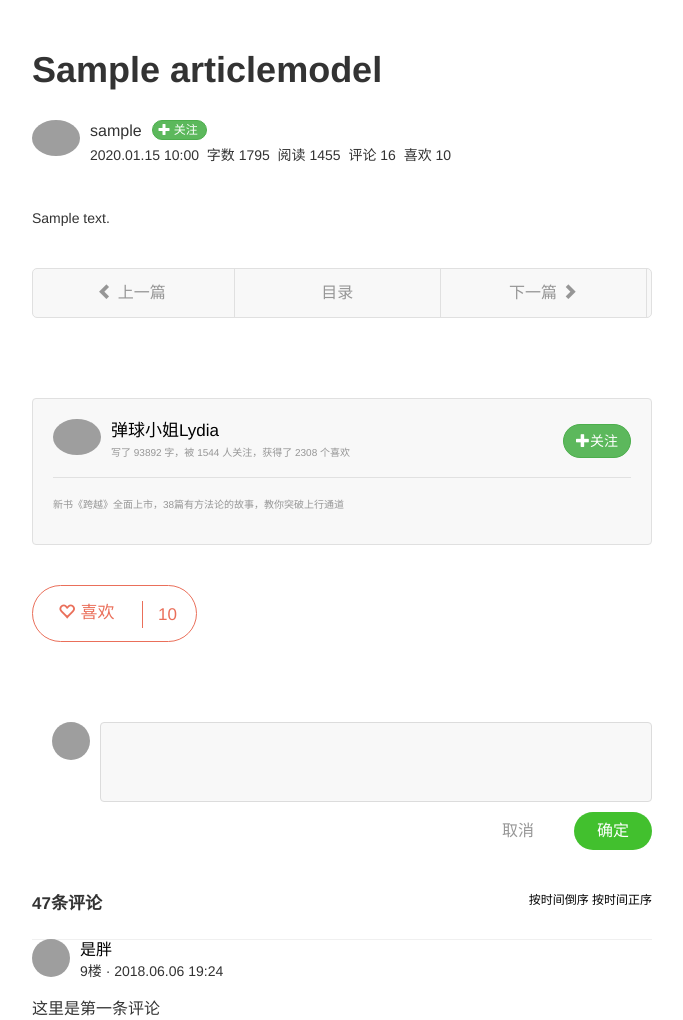
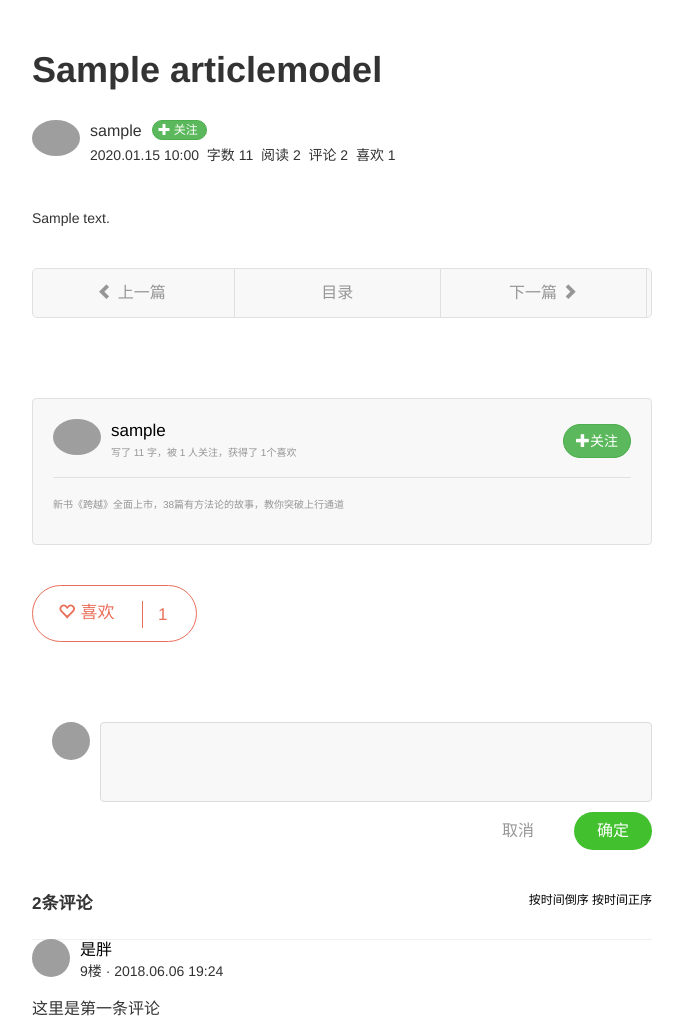
Before and after one commit to bnsuper/webapp, a Django app: page /article/00000000-0000-0000-0000-000000000001/ in a window 1280 px wide. Shown: the part 50-1070 px from the top of the page, without its empty margins (418-1101 px from the left). Run offline with Django 3.2, Linux system fonts and the light colour scheme; tables that the repository leaves empty hold one stand-in row (values such as "Sample post"); some libraries are stand-ins or nearby versions; grey boxes are pictures that could not be loaded.

```diff
--- a/web/article/models.py
+++ b/web/article/models.py
@@ -12,7 +12,7 @@ class ArticleModel(models.Model):
 	category = models.ForeignKey('CategoryModel',on_delete=models.CASCADE,null=True)
 	release_time = models.DateTimeField(auto_now_add=True)
 	update_time = models.DateTimeField(auto_now=True)
-	read_count = models.IntegerField(null=True)
+	read_count = models.IntegerField(default=0)
 	tags = models.ManyToManyField('TagModel')
 	top = models.OneToOneField('TopModel',on_delete=models.SET_NULL,null=True)
 
--- a/web/front/templates/front_article_detail.html
+++ b/web/front/templates/front_article_detail.html
@@ -25,10 +25,10 @@
 						<a href="" class="btn btn-success btn-sm btn-attention"><span class="glyphicon glyphicon-plus"></span>&nbsp<span>关注</span></a>
 						<div class="meta">
 							<span>{{article.update_time|date:"Y.m.d H:i"}}</span>&nbsp
-							<span>字数 1795</span>&nbsp
-							<span>阅读 1455</span>&nbsp
-							<span>评论 16</span>&nbsp
-							<span>喜欢 10</span>&nbsp
+							<span>字数 {{article.word_count}}</span>&nbsp
+							<span>阅读 {{article.read_count}}</span>&nbsp
+							<span>评论 {{article.comment_count}}</span>&nbsp
+							<span>喜欢 {{article.support_count}}</span>&nbsp
 						</div>
 					</div>
 				</div>
@@ -59,8 +59,8 @@
 				<div class="follow-detail">
 					<div class="info">
 						<a href="" class="avatar"><img src="https://upload.jianshu.io/users/upload_avatars/3266286/fe2f5ca6cbf8.jpg?imageMogr2/auto-orient/strip|imageView2/1/w/96/h/96" alt=""></a>
-						<a href="" class="title">弹球小姐Lydia</a>
-						<p>写了 93892 字，被 1544 人关注，获得了 2308 个喜欢</p>
+						<a href="" class="title">{{article.author.username}}</a>
+						<p>写了 {{author.word_count}} 字，被 {{author.attention_count}} 人关注，获得了 {{author.like_count}}个喜欢</p>
 						<a href="" class="btn btn-success btn-custom">
 							<span class="glyphicon glyphicon-plus"></span>关注
 						</a>
@@ -78,7 +78,7 @@
 								<div class="test">喜欢</div>
 							</div>
 							<div class="modal-wrap">
-								<span>10</span>
+								<span>{{article.support_count}}</span>
 							</div>
 						</div>
 					</div>
@@ -101,7 +101,7 @@
 					<div class="normal-comment-list">
 						<div class="top-title">
 							<div class="box-title">
-								<span>47条评论</span>
+								<span>{{article.comment_count}}条评论</span>
 								<div class="pull-right">
 								<a href="" class="active">按时间倒序</a>
 								<a href="">按时间正序</a>
--- a/web/front/views.py
+++ b/web/front/views.py
@@ -1,6 +1,6 @@
 from django.shortcuts import render,redirect
 from django.http import HttpResponse,JsonResponse
-from article.models import ArticleModel,CategoryModel
+from article.models import ArticleModel,CategoryModel,CommentModel,CommentReplyModel
 from front.utils import page
 from utils import bnjson
 from django.views.decorators.http import require_http_methods
@@ -9,6 +9,7 @@ from django.db.models import Count
 from django.db.models import F
 from django.db import connection
 from django.forms.models import model_to_dict
+import re
 
 # Create your views here.
 @require_http_methods(['GET'])
@@ -87,7 +88,46 @@ def front_index(request):
 
 def front_article(request,uid):
 	article=ArticleModel.objects.filter(pk=uid).first()
+	article.read_count = F('read_count') + 1
+	article.save(update_fields=['read_count'])
+	article.refresh_from_db()
+	html = article.content_html
+	dr = re.compile(r'(<[^>]+>)|(&nbsp;)|( )',re.S)
+	dd = dr.sub('',html)
+	print('-'*30)
+	print(dd)
+	print('-'*30)
+	#添加文字数属性
+	article.word_count = len(dd)
+	#计算评论数
+	main_comments = article.commentmodel_set
+	main_comments_count = main_comments.count()
+	sub_comments_count = main_comments.aggregate(count=Count('pk'))['count']
+	#添加文章评论数量属性
+	article.comment_count = main_comments_count + sub_comments_count
+	#计算文章喜欢量
+	article.support_count = article.supports.count()
+	#作者
+	author = article.author
+	#该作者写的文章总字数
+	word_count = 0
+	articles  = author.articlemodel_set.all()
+	for temp in articles:
+		html = temp.content_html
+		dd = dr.sub('',html)
+		word_count += len(dd)
+	#给作者添加word_count属性
+	author.word_count = word_count
+	#该作者被多少人关注
+	attention_count = author.authBs.count()
+	#给作者添加关注量属性
+	author.attention_count = attention_count
+	#该作者获得了多少喜欢
+	like_count = articles.filter(supports__status=1).aggregate(count=Count('supports'))['count']
+	#添加喜欢量属性
+	author.like_count = like_count
 	context= {
-		'article':article
+		'article':article,
+		'author':author
 	}
 	return render(request,'front_article_detail.html',context=context)
--- a/web/frontauth/models.py
+++ b/web/frontauth/models.py
@@ -22,9 +22,14 @@ class frontAuthModel(models.Model):
 #注册用户相互关注模型
 class authReationModel(models.Model):
 	type = (
-		('1','attention'),
-		('2','fans')
+		('1','fans each othor'),
+		('0','only i attenion you')
 		)
+	'''
+	authA为关注者
+	authB为被关注者
+	relation_type为1代表双方互粉，代表单向关注
+	'''
 	authA = models.ForeignKey(frontAuthModel,on_delete=models.CASCADE,related_name='authAs')
 	authB = models.ForeignKey(frontAuthModel,on_delete=models.CASCADE,related_name='authBs')
 	relation_type = models.CharField(max_length=1,choices=type)
```
Also changed, not shown: web/article/migrations/0004_auto_20180716_2240.py (added).
